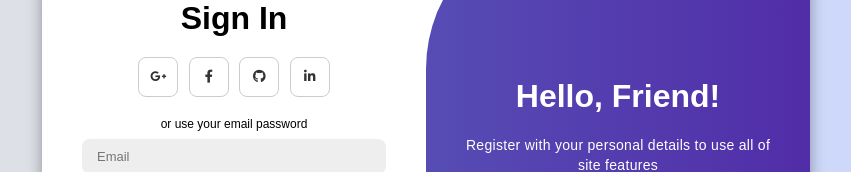
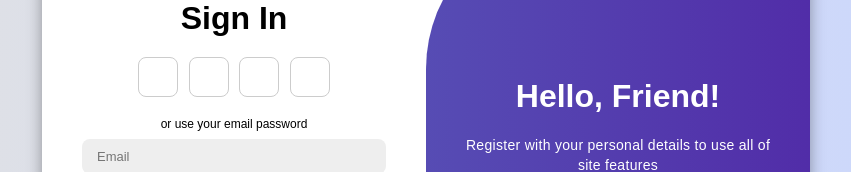
Before and after one commit to Ahsan2304/Team-Project-2024, a plain HTML site: page index.html in a window 1280 px wide. Shown: the part 241-413 px from the top of the page, without its empty margins (214-1065 px from the left). Drawn offline with Linux system fonts and the light colour scheme.

Commit message:
Update index.html

```diff
--- a/index.html
+++ b/index.html
@@ -4,7 +4,6 @@
 <head>
     <meta charset="UTF-8">
     <meta name="viewport" content="width=device-width, initial-scale=1.0">
-    <link rel="stylesheet" href="https://cdnjs.cloudflare.com/ajax/libs/font-awesome/6.4.2/css/all.min.css">
     <link rel="stylesheet" href="style.css">
     <title>Modern Login Page | AsmrProg</title>
 </head>
```
